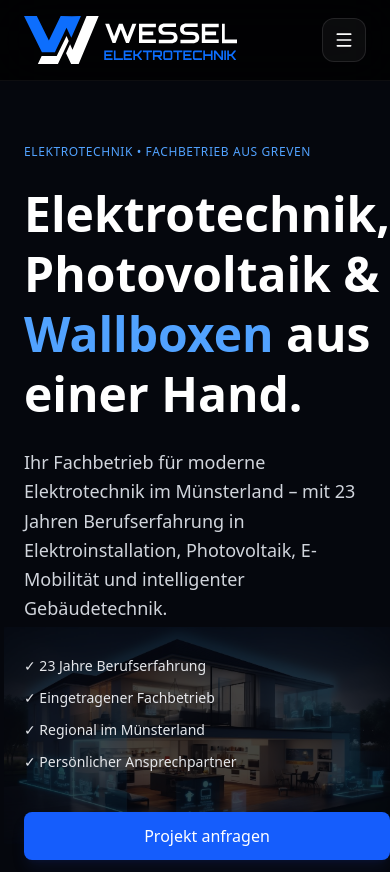
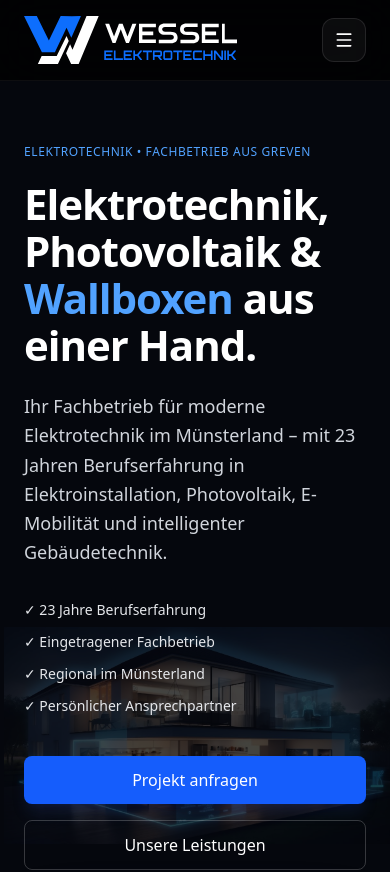
Before and after one commit to KW920/Wessel-Elektrotechnik-Web, a Next.js app: page / in a window 390 px wide. Shown: the top 872 px of the page. Built offline with nearby package versions, Linux system fonts and the light colour scheme.

Commit message:
Update page.tsx

```diff
--- a/app/page.tsx
+++ b/app/page.tsx
@@ -202,11 +202,11 @@
   <div className="max-w-7xl mx-auto grid md:grid-cols-2 gap-16 items-center">
 
     <div>
-      <p className="text-blue-400 text-xs mb-6 uppercase tracking-wider">
+      <p className="text-blue-400 text-xs mb-5 uppercase tracking-wider">
         ELEKTROTECHNIK • FACHBETRIEB AUS GREVEN
       </p>
 
-      <h1 className="text-5xl md:text-[56px] leading-tight font-bold">
+      <h1 className="text-[42px] sm:text-5xl md:text-[56px] leading-[1.12] font-bold tracking-tight">
   Elektrotechnik, Photovoltaik &
   <span className="text-blue-400"> Wallboxen</span>
   <span className="text-white"> aus einer Hand.</span>
```
